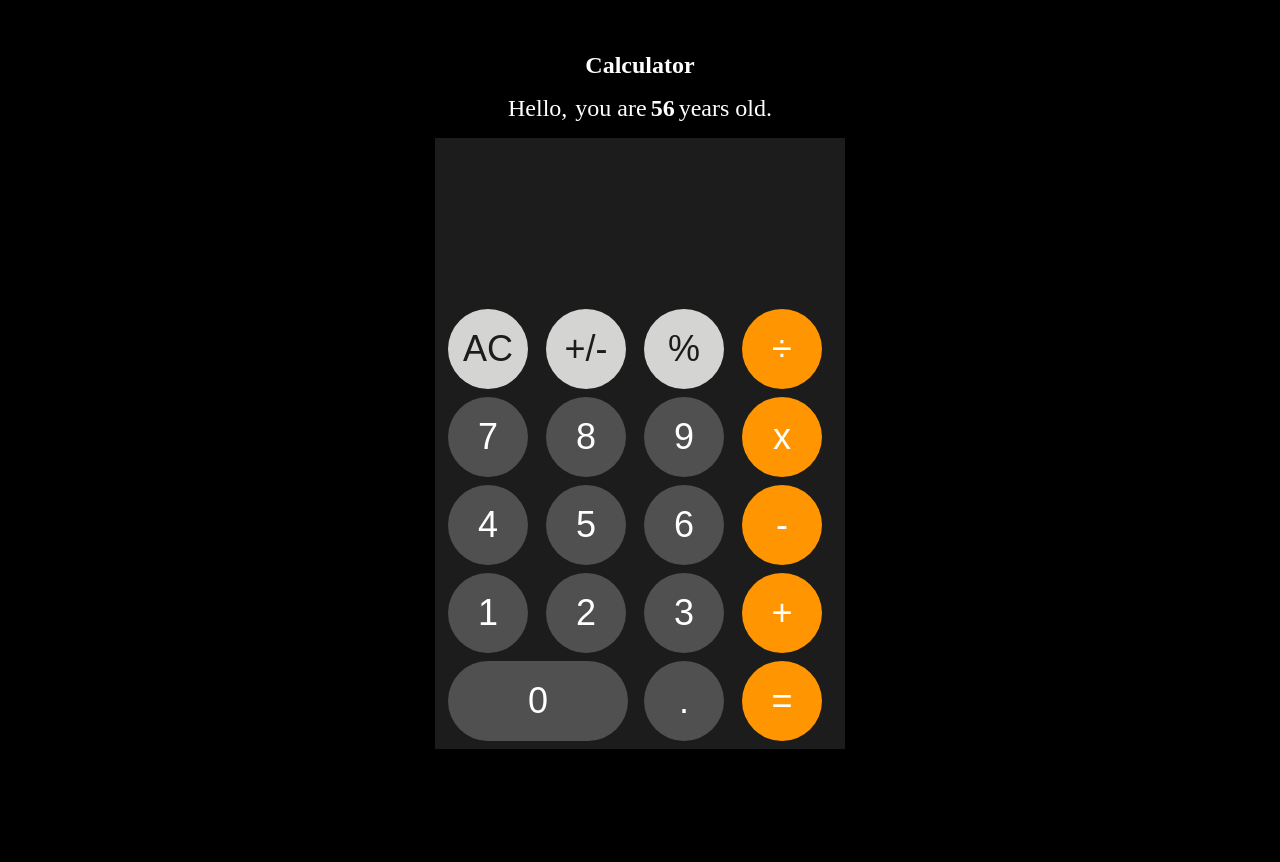
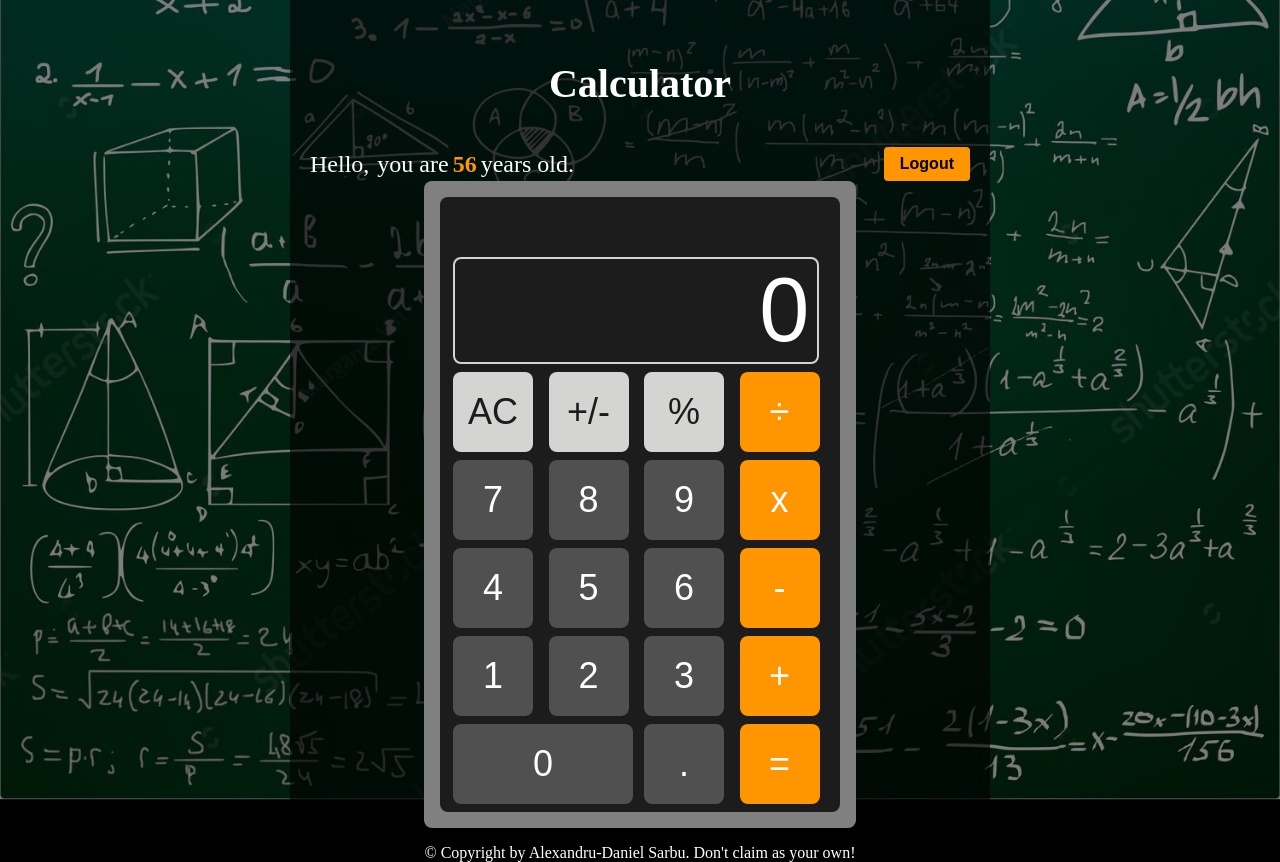
Before and after one commit to Xaphan64/friend-list, a plain HTML site: page 2.courseTwo/calculator.html in a window 1280 px wide. Before the commit the page ends 800 px from the top, so only its background shows below. Drawn offline with Linux system fonts and the light colour scheme.

Commit message:
finished calculator logic

```diff
--- a/2.courseTwo/calculator.css
+++ b/2.courseTwo/calculator.css
@@ -1,11 +1,41 @@
 * {
   padding: 0;
   margin: 0;
+  box-sizing: border-box;
 }
 
 body {
   background-color: black;
+  display: flex;
+  justify-content: center;
+  align-items: center;
   color: white;
+}
+
+body::before {
+  content: "";
+  position: fixed;
+  inset: 0;
+  background: url("math.jpg") center/cover no-repeat;
+  opacity: 0.5;
+  z-index: -1;
+}
+
+main {
+  width: 700px;
+  height: 100vh;
+  /* background-color: black; */
+  background: rgba(0, 0, 0, 0.6);
+  padding: 20px;
+}
+
+header {
+  text-align: center;
+  margin-top: 40px;
+}
+
+h1 {
+  font-size: 40px;
 }
 
 section {
@@ -15,7 +45,29 @@ section {
   align-items: center;
   justify-content: center;
   gap: 16px;
-  min-height: 100vh;
+  min-height: 80vh;
+}
+
+#headerContainer {
+  padding-top: 40px;
+  display: flex;
+  align-items: center;
+  justify-content: space-between;
+}
+
+#headerContainer button {
+  padding: 8px 16px;
+  cursor: pointer;
+  background-color: #ff9500;
+  transition: 0.5s;
+  border: none;
+  border-radius: 4px;
+  font-size: 16px;
+  font-weight: bold;
+}
+
+#headerContainer button:hover {
+  opacity: 70%;
 }
 
 #description {
@@ -26,11 +78,15 @@ section {
 
 #description p {
   font-weight: bolder;
+  color: #ff9500;
 }
 
 #calculatorContainer {
   display: flex;
   flex-direction: row;
+  padding: 16px;
+  background-color: gray;
+  border-radius: 8px;
 }
 
 #calculator {
@@ -39,6 +95,7 @@ section {
   padding: 60px 5px 0px 5px;
   width: 400px;
   max-width: 400px;
+  border-radius: 8px;
 }
 
 #display {
@@ -46,10 +103,15 @@ section {
   color: white;
   text-align: right;
   font-size: 90px;
-  border: none;
+  border: 2px solid lightgray;
+  border-radius: 8px;
   outline: none;
-  width: 100%;
+  width: 94%;
   box-sizing: border-box;
+  display: flex;
+  justify-self: center;
+  margin-right: 8px;
+  padding-right: 8px;
 }
 
 #buttons {
@@ -66,8 +128,9 @@ section {
   text-align: center;
   width: 80px;
   height: 80px;
-  border-radius: 40px;
+  border-radius: 8px;
   border: none;
+  cursor: pointer;
 }
 
 #buttons button:hover {
--- a/2.courseTwo/calculator.html
+++ b/2.courseTwo/calculator.html
@@ -7,9 +7,11 @@
     <title>Calculator</title>
   </head>
   <body>
-    <section>
+    <main>
+      <header>
         <h1>Calculator</h1>
 
+        <div id="headerContainer">
           <div id="description">
             Hello,
             <p id="userName">NAME</p>
@@ -18,14 +20,25 @@
             years old.
           </div>
 
+          <button type="button" onclick="handleLogout()">Logout</button>
+        </div>
+      </header>
+
+      <section>
         <div id="calculatorContainer">
           <div id="calculator">
-          <input type="text" id="display" readonly />
+            <input type="text" id="display" readonly value="0" />
 
             <div id="buttons"></div>
           </div>
         </div>
+
+        <footer>
+          © Copyright by Alexandru-Daniel Sarbu. Don't claim as your own!
+        </footer>
       </section>
+    </main>
+
     <script src="calculator.js"></script>
   </body>
 </html>
--- a/2.courseTwo/calculator.js
+++ b/2.courseTwo/calculator.js
@@ -48,6 +48,10 @@ function clearAll() {
   B = null;
 }
 
+function handleLogout() {
+  window.location.href = "login.html";
+}
+
 // loop through the buttonValues
 for (let i = 0; i < buttonValues.length; i++) {
   // get each element in the buttonValues array
@@ -72,11 +76,30 @@ for (let i = 0; i < buttonValues.length; i++) {
     button.style.color = "#1c1c1c";
   }
 
-  // https://www.youtube.com/watch?v=KM8PIiqq97c
-
   // button clicks
   button.addEventListener("click", function () {
     if (rightSymbols.includes(value)) {
+      if (value == "=") {
+        if (A != null) {
+          B = display.value;
+          let numA = Number(A);
+          let numB = Number(B);
+
+          if (operator == "÷") {
+            display.value = numA / numB;
+          } else if (operator == "x") {
+            display.value = numA * numB;
+          } else if (operator == "-") {
+            display.value = numA - numB;
+          } else if ((operator = "+")) {
+            display.value = numA + numB;
+          }
+        }
+      } else {
+        operator = value;
+        A = display.value;
+        display.value = "";
+      }
     } else if (topSymbols.includes(value)) {
       if (value == "AC") {
         clearAll();
--- a/2.courseTwo/courseTwo.css
+++ b/2.courseTwo/courseTwo.css
@@ -1,11 +1,30 @@
 * {
   padding: 0;
   margin: 0;
+  box-sizing: border-box;
 }
 
 body {
   background-color: black;
+  display: flex;
+  justify-content: center;
+  position: relative;
   color: white;
+}
+
+body::before {
+  content: "";
+  position: fixed;
+  inset: 0;
+  background: url("math.jpg") center/cover no-repeat;
+  opacity: 0.5;
+  z-index: -1;
+}
+
+main {
+  width: 700px;
+  /* background-color: black; */
+  background: rgba(0, 0, 0, 0.6);
 }
 
 section {
@@ -14,8 +33,8 @@ section {
   display: flex;
   align-items: center;
   justify-content: center;
+  height: 100vh;
   gap: 16px;
-  min-height: 100vh;
 }
 
 form {
```
Also changed, not shown: 2.courseTwo/login.html (+3 -0 lines), 2.courseTwo/register.html (+2 -0 lines), 2.courseTwo/math.jpg (added). Lines whose indentation alone changed are shown as unchanged.
